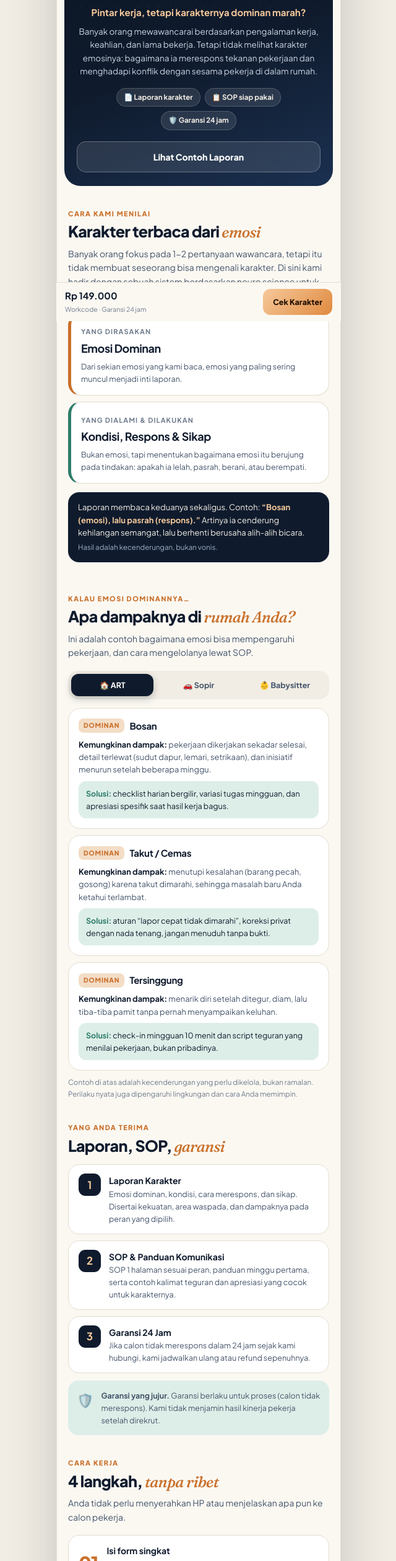
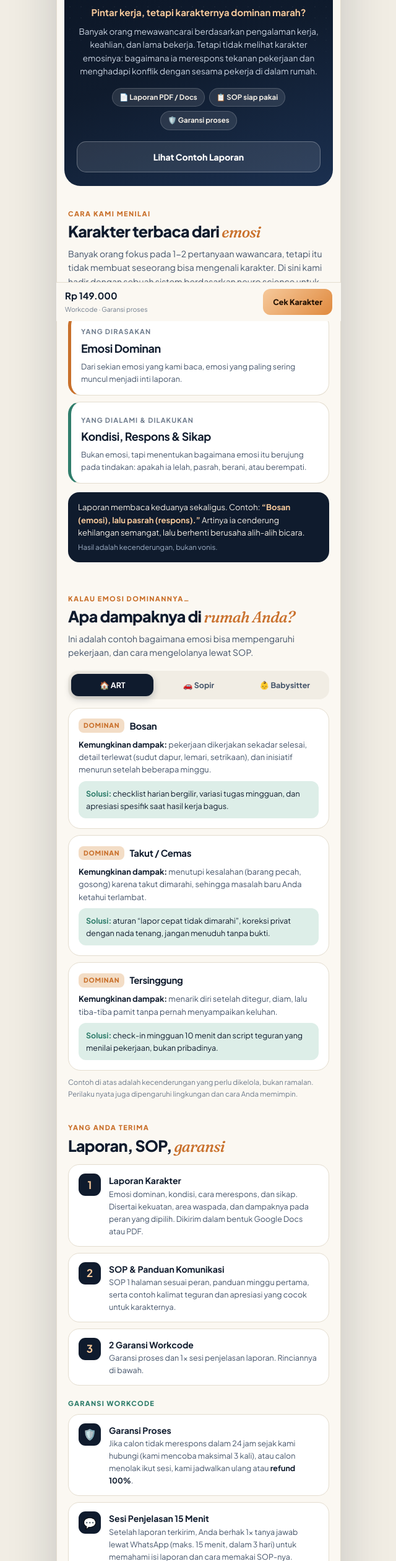
Before and after one commit to wongkaya/workcode, a plain HTML site: page index.html in a window 1280 px wide. Shown: the part 282-2800 px from the top of the page at 62% size, without its empty margins (319-959 px from the left). Drawn offline with Linux system fonts and the light colour scheme.

Commit message:
Update index.html

```diff
--- a/index.html
+++ b/index.html
@@ -5,9 +5,9 @@
 <meta name="viewport" content="width=device-width, initial-scale=1, viewport-fit=cover">
 <meta name="theme-color" content="#0F1B2D">
 <title>Workcode by LifeCode | Verifikasi Karakter ART, Sopir &amp; Babysitter</title>
-<meta name="description" content="Verifikasi karakter pekerja rumah: ART, Sopir, Babysitter. Laporan karakter dari pembacaan emosi + SOP + garansi 24 jam.">
+<meta name="description" content="Verifikasi karakter pekerja rumah: ART, Sopir, Babysitter. Laporan karakter (Google Docs / PDF) dari pembacaan emosi + SOP + garansi proses.">
 <meta property="og:title" content="Workcode by LifeCode, verifikasi karakter pekerja rumah">
-<meta property="og:description" content="Kenali karakter ART, sopir, dan babysitter sebelum mereka masuk rumah Anda. Laporan karakter + SOP + garansi 24 jam.">
+<meta property="og:description" content="Kenali karakter ART, sopir, dan babysitter sebelum mereka masuk rumah Anda. Laporan karakter + SOP + garansi proses.">
 <link rel="preconnect" href="https://fonts.googleapis.com"><link rel="preconnect" href="https://fonts.gstatic.com" crossorigin>
 <link href="https://fonts.googleapis.com/css2?family=Fraunces:ital,wght@1,500;1,600&family=Plus+Jakarta+Sans:wght@400;500;600;700;800&display=swap" rel="stylesheet">
 <style>
@@ -96,8 +96,11 @@ details.grp summary i{font-style:normal;font-weight:600;font-size:11px;color:var
 .dc{display:flex;gap:13px;background:var(--card);border:1px solid var(--line);border-radius:18px;padding:14px 16px}
 .dc>b{flex:none;width:36px;height:36px;border-radius:11px;background:var(--navy);color:#F6C99B;display:grid;place-items:center;font-size:17px}
 .dc strong{display:block;font-size:14px}.dc p{font-size:12.5px;color:var(--ink2)}
+.dc p b{color:var(--ink)}
 .guar{display:flex;gap:12px;background:var(--sage2);border-radius:16px;padding:14px;margin-top:12px}
 .guar p{font-size:12.5px;color:var(--ink2)}
+.guar p b{color:var(--ink)}
+.gsub{font-size:11px;font-weight:800;letter-spacing:1.2px;text-transform:uppercase;color:var(--sage);margin:20px 0 8px}
 
 /* steps */
 .st{display:flex;gap:14px;align-items:center;background:var(--card);border:1px solid var(--line);border-radius:18px;padding:13px 16px;margin-bottom:9px}
@@ -137,6 +140,7 @@ details.grp summary i{font-style:normal;font-weight:600;font-size:11px;color:var
 .faq summary::-webkit-details-marker{display:none}.faq summary::after{content:'+';font-size:20px;color:var(--cu);line-height:1}
 .faq details[open] summary::after{content:'\2212'}
 .faq p{padding:0 0 14px;color:var(--ink2);font-size:13px}
+.faq p b{color:var(--ink)}
 
 /* form */
 .try{margin:36px 12px 12px;border-radius:26px;padding:28px 16px;color:#F4EFE6;background:radial-gradient(70% 45% at 100% 0,rgba(201,112,43,.4),transparent 70%),linear-gradient(160deg,#0A1322,#0F1B2D 60%,#1B3050)}
@@ -154,6 +158,7 @@ details.grp summary i{font-style:normal;font-weight:600;font-size:11px;color:var
 .roles label span{display:block;font-size:20px}
 .roles input:checked+label{border-color:var(--cu);background:var(--cu2)}
 .roles input:focus-visible+label{outline:2px solid var(--cu)}
+.hint{font-size:11.5px;color:var(--ink3);margin:-6px 0 12px}
 .ag{display:flex;gap:10px;align-items:flex-start;font-size:12.5px;color:var(--ink2);margin:2px 0 12px;cursor:pointer}.ag input{width:20px;height:20px;margin-top:2px;flex-shrink:0;accent-color:var(--cu)}
 .err{display:none;background:var(--warn2);color:var(--warn);border-radius:12px;padding:10px 13px;font-size:13px;font-weight:600;margin-bottom:12px}.err.on{display:block}
 .fnote{font-size:11.5px;color:var(--ink3);margin-top:10px;text-align:center}
@@ -179,7 +184,7 @@ footer{padding:22px 18px 26px;font-size:11.5px;color:var(--ink3)}
  <h1>Mana yang lebih penting? Pengalaman kerja atau <em>karakter respons emosional?</em></h1>
  <p class="lead" style="font-weight:700;color:#F6C99B;font-size:15px;margin-bottom:8px">Pintar kerja, tetapi karakternya dominan marah?</p>
  <p class="lead">Banyak orang mewawancarai berdasarkan pengalaman kerja, keahlian, dan lama bekerja. Tetapi tidak melihat karakter emosinya: bagaimana ia merespons tekanan pekerjaan dan menghadapi konflik dengan sesama pekerja di dalam rumah.</p>
- <div class="pills"><span>📄 Laporan karakter</span><span>📋 SOP siap pakai</span><span>🛡️ Garansi 24 jam</span></div>
+ <div class="pills"><span>📄 Laporan PDF / Docs</span><span>📋 SOP siap pakai</span><span>🛡️ Garansi proses</span></div>
  <a class="btn ghost" href="#contoh">Lihat Contoh Laporan</a>
 </section>
 
@@ -228,16 +233,23 @@ footer{padding:22px 18px 26px;font-size:11.5px;color:var(--ink3)}
  <p class="caveat">Contoh di atas adalah kecenderungan yang perlu dikelola, bukan ramalan. Perilaku nyata juga dipengaruhi lingkungan dan cara Anda memimpin.</p>
 </section>
 
-<!-- DELIVERABLES -->
-<section class="sec">
+<!-- DELIVERABLES + GARANSI -->
+<section class="sec" id="garansi">
  <p class="kick">Yang Anda terima</p>
  <h2>Laporan, SOP, <em>garansi</em></h2>
  <div class="dl" style="margin-top:14px">
-  <div class="dc"><b>1</b><div><strong>Laporan Karakter</strong><p>Emosi dominan, kondisi, cara merespons, dan sikap. Disertai kekuatan, area waspada, dan dampaknya pada peran yang dipilih.</p></div></div>
+  <div class="dc"><b>1</b><div><strong>Laporan Karakter</strong><p>Emosi dominan, kondisi, cara merespons, dan sikap. Disertai kekuatan, area waspada, dan dampaknya pada peran yang dipilih. Dikirim dalam bentuk Google Docs atau PDF.</p></div></div>
   <div class="dc"><b>2</b><div><strong>SOP &amp; Panduan Komunikasi</strong><p>SOP 1 halaman sesuai peran, panduan minggu pertama, serta contoh kalimat teguran dan apresiasi yang cocok untuk karakternya.</p></div></div>
-  <div class="dc"><b>3</b><div><strong>Garansi 24 Jam</strong><p>Jika calon tidak merespons dalam 24 jam sejak kami hubungi, kami jadwalkan ulang atau refund sepenuhnya.</p></div></div>
+  <div class="dc"><b>3</b><div><strong>2 Garansi Workcode</strong><p>Garansi proses dan 1x sesi penjelasan laporan. Rinciannya di bawah.</p></div></div>
  </div>
- <div class="guar"><div style="font-size:22px">🛡️</div><p><b>Garansi yang jujur.</b> Garansi berlaku untuk proses (calon tidak merespons). Kami tidak menjamin hasil kinerja pekerja setelah direkrut.</p></div>
+
+ <p class="gsub">Garansi Workcode</p>
+ <div class="dl">
+  <div class="dc"><b>🛡️</b><div><strong>Garansi Proses</strong><p>Jika calon tidak merespons dalam 24 jam sejak kami hubungi (kami mencoba maksimal 3 kali), atau calon menolak ikut sesi, kami jadwalkan ulang atau <b>refund 100%</b>.</p></div></div>
+  <div class="dc"><b>💬</b><div><strong>Sesi Penjelasan 15 Menit</strong><p>Setelah laporan terkirim, Anda berhak 1x tanya jawab lewat WhatsApp (maks. 15 menit, dalam 3 hari) untuk memahami isi laporan dan cara memakai SOP-nya.</p></div></div>
+ </div>
+
+ <div class="guar"><div style="font-size:22px">🛡️</div><p><b>Garansi yang jujur.</b> Garansi berlaku untuk <b>proses</b> (calon tidak merespons atau menolak sesi). Kami tidak menjamin hasil kinerja pekerja setelah direkrut, dan laporan yang sudah dikirim tidak dapat di-refund berdasarkan isi atau kecocokan penilaian.</p></div>
 </section>
 
 <!-- CARA KERJA -->
@@ -248,14 +260,14 @@ footer{padding:22px 18px 26px;font-size:11.5px;color:var(--ink3)}
  <div class="st"><b>01</b><div><strong>Isi form singkat</strong><p>Pilih peran, isi nama Anda, nama dan WhatsApp calon pekerja.</p></div></div>
  <div class="st"><b>02</b><div><strong>Konsultasi via WhatsApp</strong><p>Kami tanyakan kebutuhan dan hal yang paling Anda khawatirkan.</p></div></div>
  <div class="st"><b>03</b><div><strong>Kami hubungi calon pekerja</strong><p>Dengan sopan, menjelaskan siapa yang meminta, lalu sesi emosi yang sukarela.</p></div></div>
- <div class="st"><b>04</b><div><strong>Laporan ke WhatsApp Anda</strong><p>Laporan karakter + SOP dikirim langsung, dibaca dan ditinjau manual.</p></div></div>
+ <div class="st"><b>04</b><div><strong>Laporan ke WhatsApp Anda</strong><p>Laporan karakter + SOP dikirim langsung dalam bentuk Google Docs atau PDF, dibaca dan ditinjau manual.</p></div></div>
  <p class="note">Waktu selesai bergantung respons calon pekerja, jadi kami tidak menjanjikan durasi pasti.</p>
 </section>
 
 <!-- CONTOH LAPORAN -->
 <section class="sec" id="contoh">
  <p class="kick">Contoh laporan</p>
- <h2>Contoh<em>laporan</em> yang Anda terima</h2>
+ <h2>Contoh <em>laporan</em> yang Anda terima</h2>
  <p class="sub">Contoh laporan lengkap untuk satu calon ART. Ketuk tiap bagian untuk membuka.</p>
  <div class="sam">
   <span class="tg">Hasil Tes Karakter (Contoh Laporan)</span>
@@ -276,6 +288,7 @@ footer{padding:22px 18px 26px;font-size:11.5px;color:var(--ink3)}
    <li>Ini alat bantu keputusan, bukan diagnosis psikologis atau medis, dan bukan jaminan kinerja.</li>
    <li>Jangan jadikan satu-satunya dasar untuk menerima atau menolak. Padukan dengan wawancara, cek referensi, dan masa percobaan.</li>
    <li>Calon pekerja harus tahu dan setuju. Ia boleh menolak, dan data tidak diproses tanpa persetujuannya.</li>
+   <li>Garansi berlaku untuk proses (calon tidak merespons), bukan untuk kecocokan hasil dengan harapan Anda atau kinerja pekerja setelah direkrut.</li>
   </ul>
  </div>
 </section>
@@ -289,7 +302,8 @@ footer{padding:22px 18px 26px;font-size:11.5px;color:var(--ink3)}
   <details><summary>Siapa yang menghubungi calon pekerja?</summary><p>Tim kami, secara manual lewat WhatsApp. Kami menjelaskan siapa kami, siapa yang meminta, dan bahwa sesi ini sukarela.</p></details>
   <details><summary>Bagaimana jika calon pekerja kesulitan membaca?</summary><p>Pernyataan bisa dibacakan tim kami lewat telepon atau voice note.</p></details>
   <details><summary>Apakah calon pekerja harus setuju?</summary><p>Ya. Tanpa persetujuannya, sesi tidak dijalankan.</p></details>
-  <details><summary>Apa yang dimaksud garansi 24 jam?</summary><p>Bila calon tidak merespons dalam 24 jam sejak kami hubungi, kami jadwalkan ulang atau refund penuh.</p></details>
+  <details><summary>Apa saja garansi Workcode?</summary><p>Ada dua. <b>Garansi Proses:</b> jika calon tidak merespons dalam 24 jam sejak kami hubungi (maks. 3 kali percobaan) atau menolak ikut sesi, kami jadwalkan ulang atau refund penuh. <b>Sesi Penjelasan:</b> 1x tanya jawab WhatsApp maksimal 15 menit untuk memahami isi laporan.</p></details>
+  <details><summary>Kapan garansi tidak berlaku?</summary><p>Garansi tidak mencakup kinerja, kejujuran, atau perilaku pekerja setelah direkrut, dan tidak berlaku jika Anda tidak setuju dengan isi penilaian pada laporan yang sudah terkirim. Garansi proses juga tidak berlaku bila nomor WhatsApp calon yang Anda berikan salah, atau Anda belum memberi tahu calon bahwa ia akan dihubungi.</p></details>
   <details><summary>Bagaimana data calon pekerja diperlakukan?</summary><p>Data hanya dipakai untuk menyusun laporan dan tindak lanjut layanan, dan tidak dibagikan ke pihak lain.</p></details>
  </div>
 </section>
@@ -299,7 +313,7 @@ footer{padding:22px 18px 26px;font-size:11.5px;color:var(--ink3)}
  <p class="kick">Langkah selanjutnya</p>
  <h2>Ajukan <em>Verifikasi Karakter</em></h2>
  <p class="sub">Setiap sesi dihubungi dan ditinjau manual, jadi kapasitas harian terbatas.</p>
- <div class="price"><small>Harga perkenalan per calon pekerja</small><b>Rp 149.000</b><small>Laporan karakter + SOP, dikirim ke WhatsApp Anda</small></div>
+ <div class="price"><small>Harga perkenalan per calon pekerja</small><b>Rp 149.000</b><small>Laporan karakter + SOP (Google Docs / PDF), dikirim ke WhatsApp Anda</small></div>
 
  <form class="form" id="f" novalidate>
   <label class="l">Peran yang dicari</label>
@@ -314,6 +328,7 @@ footer{padding:22px 18px 26px;font-size:11.5px;color:var(--ink3)}
   <input class="field" id="cn" name="cn" maxlength="40" placeholder="Contoh: Sari">
   <label class="l" for="cw">WhatsApp calon pekerja</label>
   <input class="field" id="cw" name="cw" type="tel" inputmode="tel" placeholder="Contoh: 0857XXXXXXXX">
+  <p class="hint">Periksa kembali nomornya, dan mohon beri tahu calon bahwa tim Workcode akan menghubungi lewat WhatsApp.</p>
   <label class="l" for="d">Kapan Anda perlu memutuskan?</label>
   <select class="field" id="d" name="d"><option>Hari ini atau besok</option><option>Minggu ini</option><option>Belum menentukan</option></select>
   <label class="l" for="c">Catatan (boleh dikosongkan)</label>
@@ -332,7 +347,7 @@ footer{padding:22px 18px 26px;font-size:11.5px;color:var(--ink3)}
 </main>
 
 <div class="bar">
- <div><b>Rp 149.000</b><small>Workcode · Garansi 24 jam</small></div>
+ <div><b>Rp 149.000</b><small>Workcode · Garansi proses</small></div>
  <a href="#ajukan">Cek Karakter</a>
 </div>
 
```
